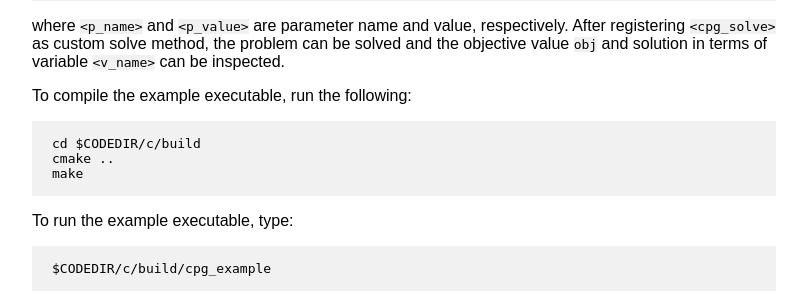
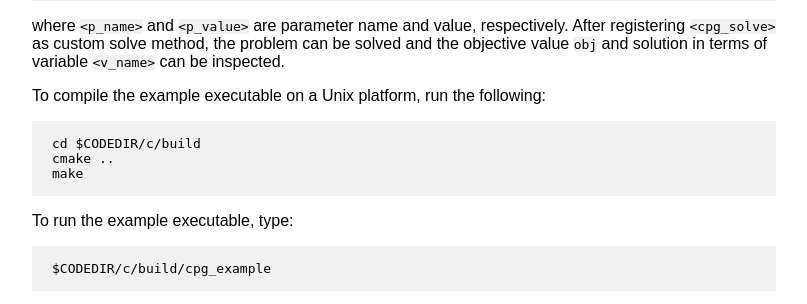
Before and after one commit to cvxgrp/cvxpygen, a Python web app: template TEMPLATE/README.html in a window 1280 px wide. Shown: the part 2523-2827 px from the top of the page, without its empty margins (236-1043 px from the left). Run offline with Jinja, Linux system fonts and the light colour scheme; the template is opened without the code that fills it, so the values that code supplies are empty.

Commit message:
Updated README.{md, html}

```diff
--- a/TEMPLATE/README.html
+++ b/TEMPLATE/README.html
@@ -185,7 +185,7 @@ print(prob.var_dict['&lt;v_name&gt;'].value)
   </p>
 
   <p>
-    To compile the example executable, run the following:
+    To compile the example executable on a Unix platform, run the following:
   </p>
     <pre><code>
 cd $CODEDIR/c/build
```
Also changed, not shown: README.md.
